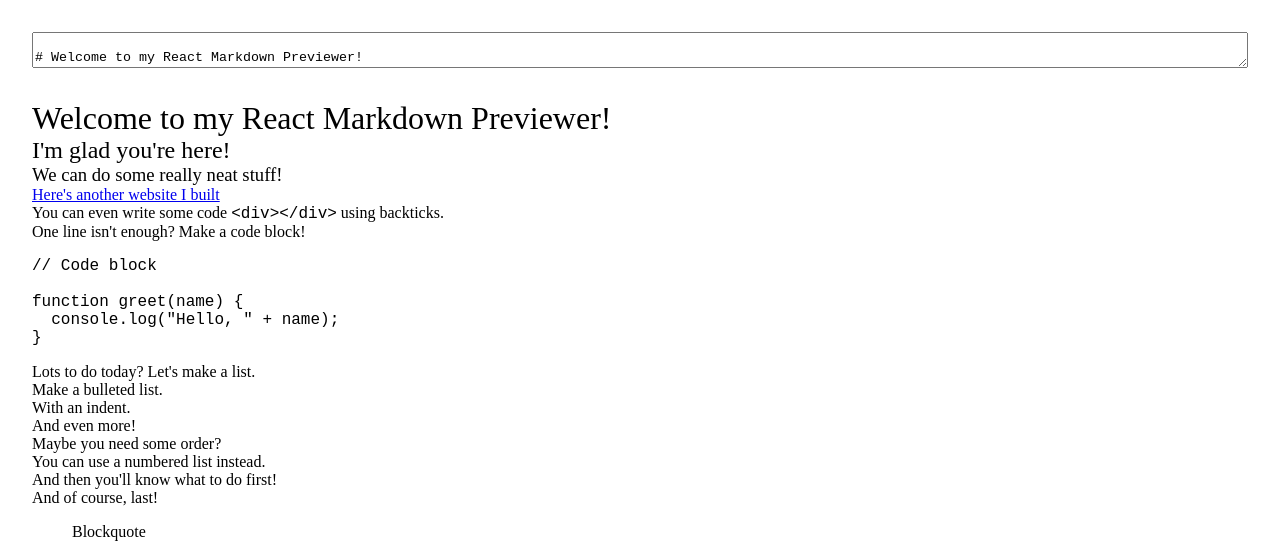
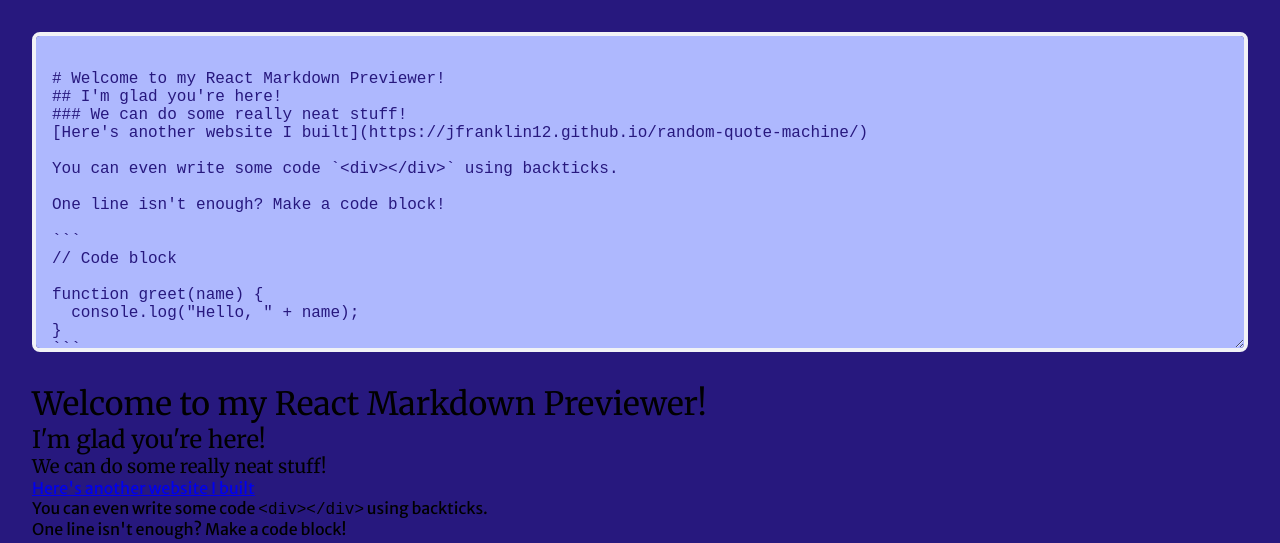
Before and after one commit to jfranklin12/markdown-previewer, a React (Create React App) app: page / in a window 1280 px wide. Shown: the top 543 px of the page. Built offline with nearby package versions, Linux system fonts and the light colour scheme.

Commit message:
base style added to html and editor styled

```diff
--- a/public/index.html
+++ b/public/index.html
@@ -8,6 +8,12 @@
     <meta
       name="description"
       content="Web site created using create-react-app"
+    />
+    <link rel="preconnect" href="https://fonts.googleapis.com" />
+    <link rel="preconnect" href="https://fonts.gstatic.com" crossorigin />
+    <link
+      href="https://fonts.googleapis.com/css2?family=Merriweather&family=Merriweather+Sans&display=swap"
+      rel="stylesheet"
     />
     <link rel="apple-touch-icon" href="%PUBLIC_URL%/logo192.png" />
     <!--
--- a/src/App.css
+++ b/src/App.css
@@ -1,3 +1,11 @@
+/* main css */
+html, body {
+  background-color: #27187E;
+  font-family: 'Merriweather Sans', sans-serif;
+}
+h1, h2, h3, h4, h5, h6 {
+  font-family: 'Merriweather', serif;
+}
 /* Container */
 .container {
   display: flex;
@@ -6,3 +14,15 @@
   padding: 2rem;
   gap: 2rem;
 }
+
+/* Editor styles */
+#editor {
+  width: 100%;
+  height: 20rem;
+  padding: 1rem;
+  background-color: #AEB8FE;
+  color: #27187E;
+  font-size: 1rem;
+  border: 4px solid #F1F2F6;
+  border-radius: 0.5rem;
+}
```
